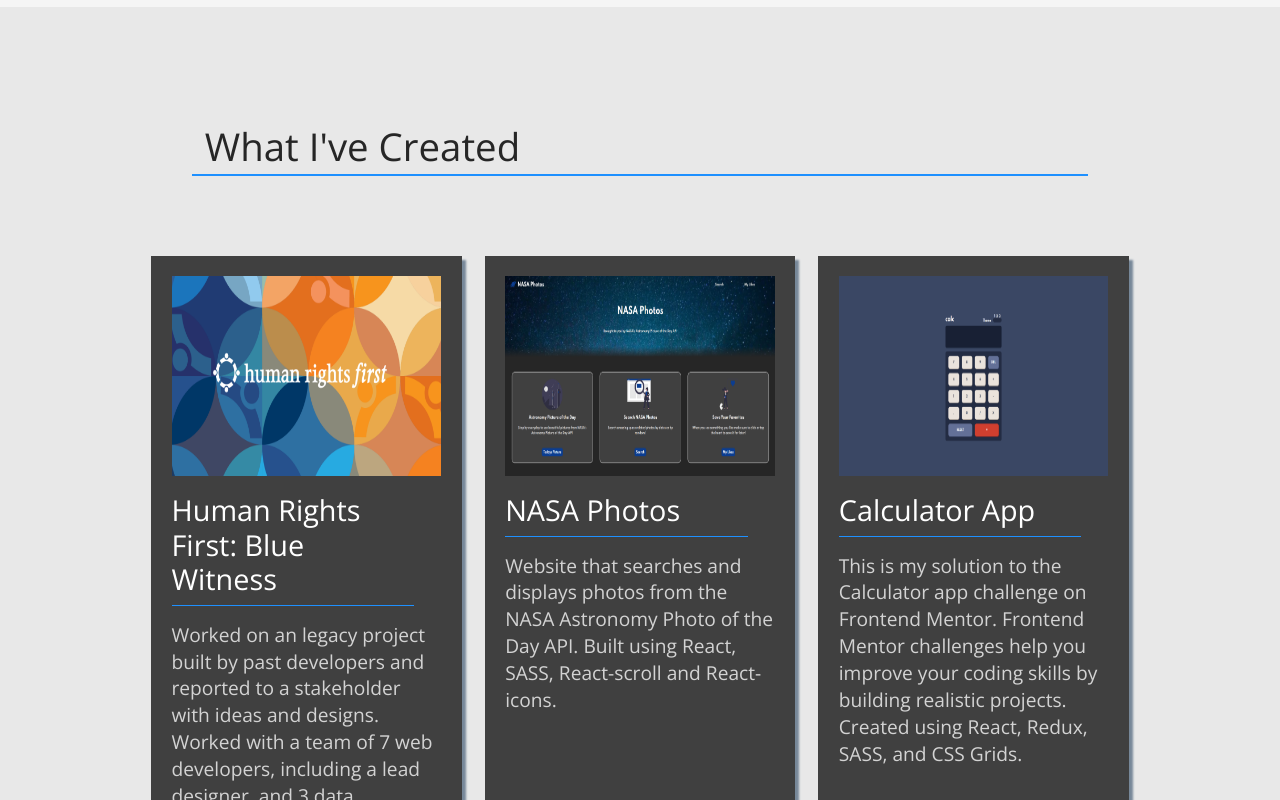
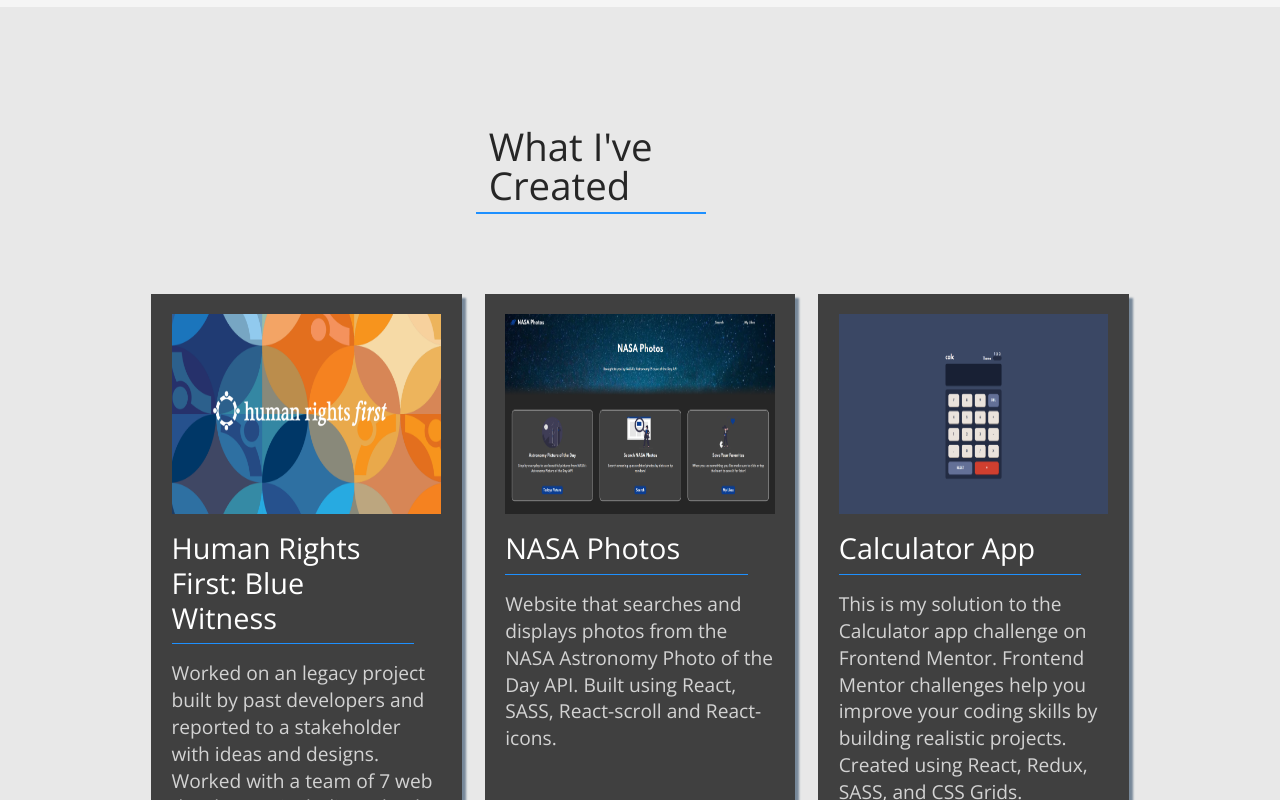
Before and after one commit to robert-petersen/portfolio3, a React (Create React App) app: page / in a window 1280 px wide. Shown: the part 4180-4980 px from the top of the page. Built offline with nearby package versions, Linux system fonts and the light colour scheme.

Commit message:
Semantic changes about / skills / projects

```diff
--- a/src/components/about/About.js
+++ b/src/components/about/About.js
@@ -5,8 +5,8 @@
 
 function About() {
   return (
-    <section id="about">
-      <div className="about_me_conatiner">
+    <article id="about">
+      <section className="about_me_conatiner">
         <div className="about_me_top">
           <img className="about_photo" src={Robert} alt="Robert Petersen"/>
           <div className="about_education_container">
@@ -41,15 +41,15 @@
             > resume</a>.
           </p>
         </div>
-      </div>
-      <div className="about_skills_container">
+      </section>
+      <section className="about_skills_container">
         {
           aboutDataSet.map((info, index)=>{
             return <AboutSkill key={index} info={info}/>;
           })
         }
-      </div>
-    </section>
+      </section>
+    </article>
   );
 }
 
--- a/src/components/projects/ProjectCard.js
+++ b/src/components/projects/ProjectCard.js
@@ -2,7 +2,7 @@
 
 const ProjectCard = ({projectInfo}) => {
   return (
-    <div className="projectCard_container">
+    <section className="projectCard_container">
       <div className="projectCard_content">
         <img className="projectCard_img" src={projectInfo.img} alt={projectInfo.alt} />
         <h2 className="projectCard_title">{projectInfo.title}</h2>
@@ -25,7 +25,7 @@
             : <a className="link" href={projectInfo.blogLink} target="_blank" rel="noreferrer">View Project Blog</a>
         }
       </div>
-    </div>
+    </section>
   );
 }
 
--- a/src/components/projects/Projects.js
+++ b/src/components/projects/Projects.js
@@ -4,8 +4,10 @@
 
 const Projects = () => {
   return (
-    <section id="projects">
-      <h1 className="projects_heading">What I've Created</h1>
+    <article id="projects">
+      <header>
+        <h1 className="projects_heading">What I've Created</h1>
+      </header>
       <div className="projects_container">
         {
           projectData.map((projectInfo, index) => {
@@ -17,7 +19,7 @@
         <div className="transition_left"></div>
         <div className="transition_right"></div>
       </div>
-    </section>
+    </article>
   );
 }
 
--- a/src/components/skills/Skills.js
+++ b/src/components/skills/Skills.js
@@ -4,8 +4,8 @@
 
 const Skills = () => {
   return (
-    <section id="skills">
-      <div className="skills_container">
+    <article id="skills">
+      <section className="skills_container">
         <h1>Languages</h1>
         <div className="skill_card_container">
           {
@@ -14,8 +14,8 @@
             })
           }
         </div>
-      </div>
-      <div className="skills_container">
+      </section>
+      <section className="skills_container">
         <h1>Frameworks and Libraries</h1>
         <div className="skill_card_container">
           {
@@ -24,8 +24,8 @@
             })
           }
         </div>
-      </div>
-      <div className="skills_container">
+      </section>
+      <section className="skills_container">
         <h1>Tools</h1>
         <div className="skill_card_container">
           {
@@ -34,8 +34,8 @@
             })
           }
         </div>
-      </div>
-    </section>
+      </section>
+    </article>
   );
 }
 
```
